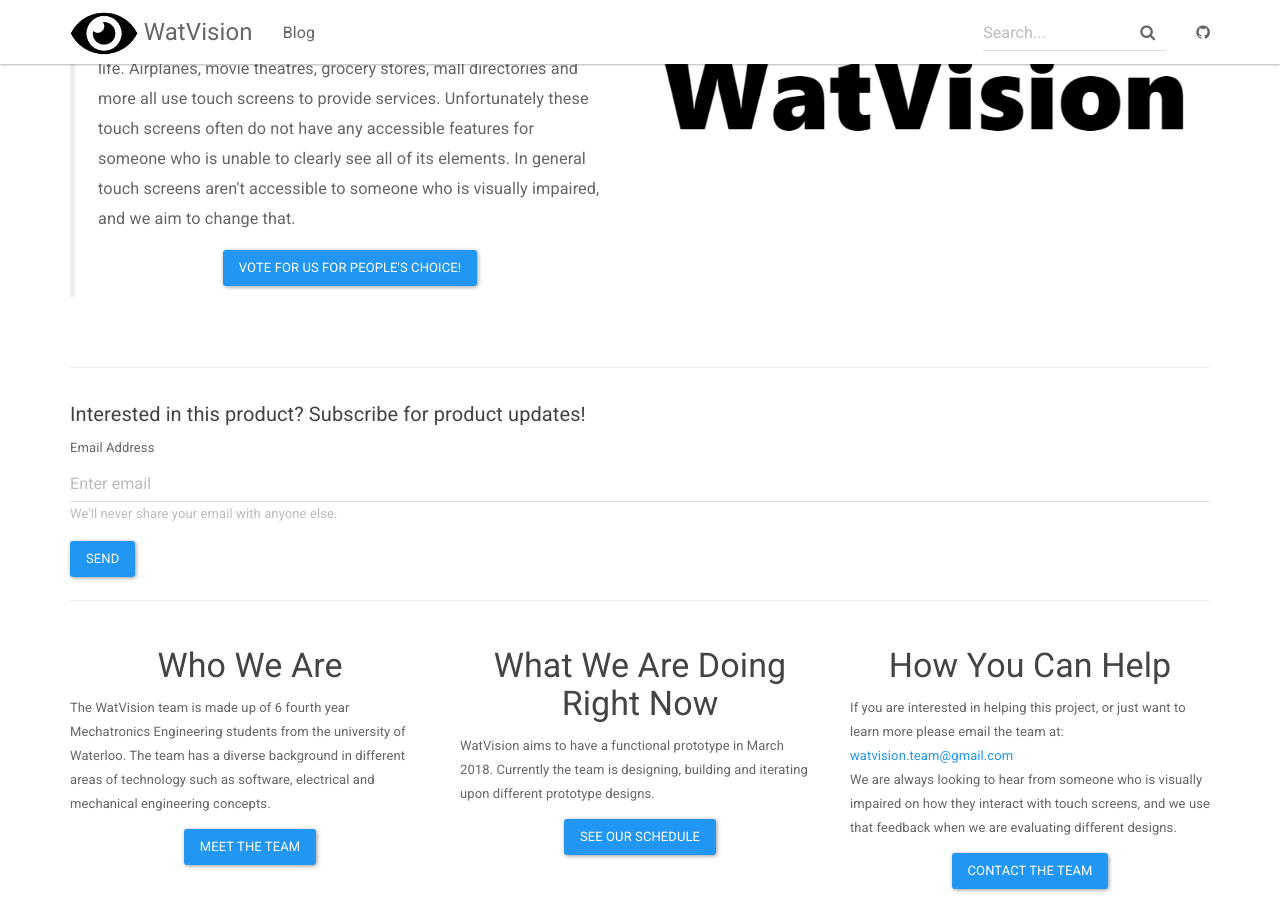
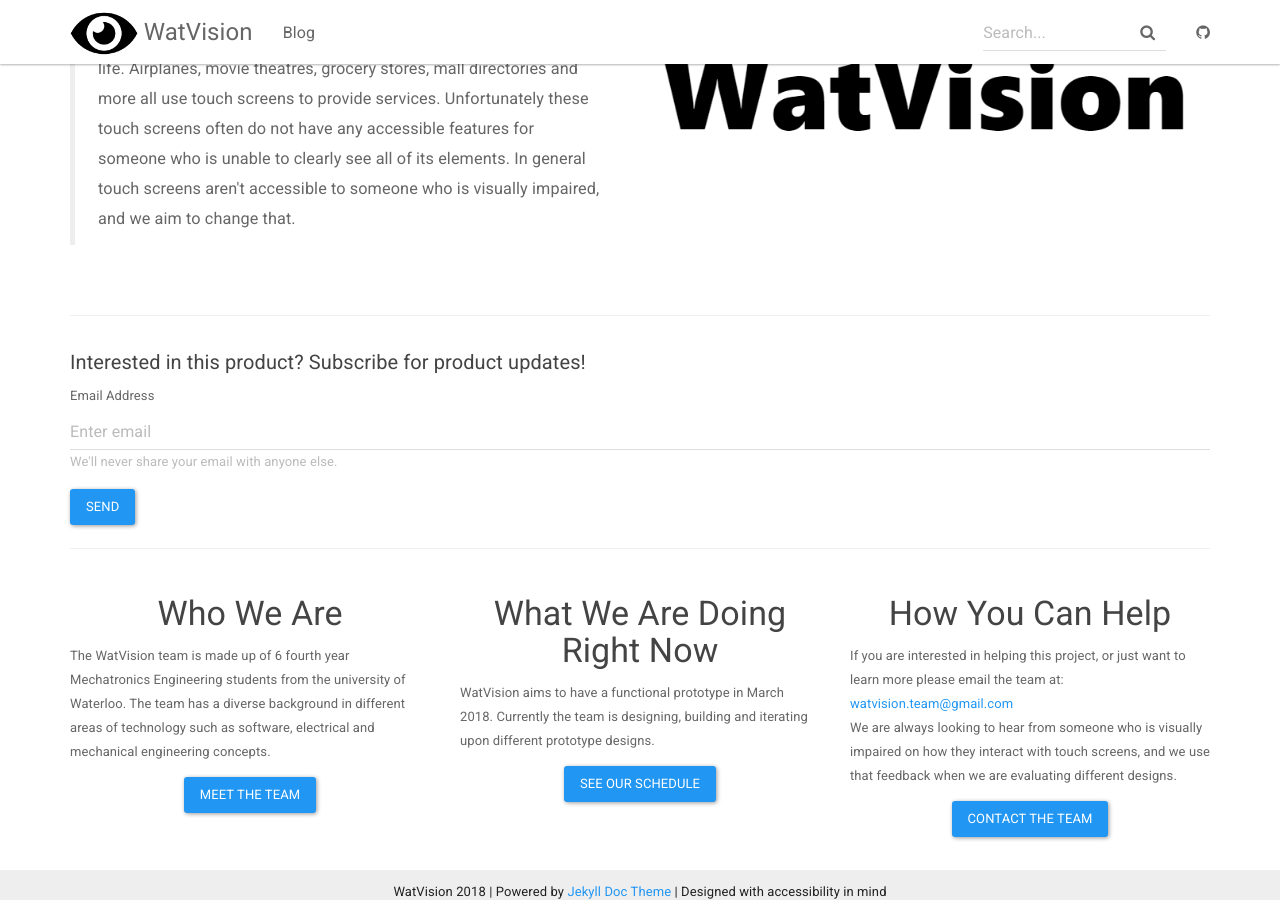
Before and after one commit to watvision/watvision.github.io, a Jekyll site: the page built from index.html, in a window 1280 px wide and 900 px high, scrolled down 459 px. Built offline with Jekyll 4.4.1, drawn with Linux system fonts in a browser that asks for light colours; nearby versions of some CDN libraries; comment, search, counter and statistics services are not loaded.

Commit message:
Revert "Updated peoples choice"
This reverts commit b92dc6e3d16131026f886b0d067476bd558befc8.

```diff
--- a/demo/candy.html
+++ b/demo/candy.html
@@ -47,7 +47,7 @@
 </a>
 
 <a href='touchscreen_question.html' onclick="ga('send', 'event', 'Candy_Page', 'click', 'Coffee_Crisp');">
-        <div class="optionBotRight"><p class="selectionText" style="font-size:3.5em;">Coffee Crisp</p></div>
+        <div class="optionBotRight"><p class="selectionText" style="font-size:3em;">Coffee Crisp</p></div>
 </a>
 
 
--- a/index.html
+++ b/index.html
@@ -27,8 +27,6 @@
                 all of its elements. In general touch screens aren't accessible to someone who is visually impaired,
                 and we aim to change that.
                 </p>
-                <p class="text-center"><a class="btn btn-primary" href="https://uwaterloo.ca1.qualtrics.com/jfe/form/SV_1ZBgORMkFibkAct?Q_CHL=qr" role="button">Vote for us for people's choice!</a></p>
-
             </blockquote> <br/>
         </div>
         <div class="col-md-6 text-center">
```
